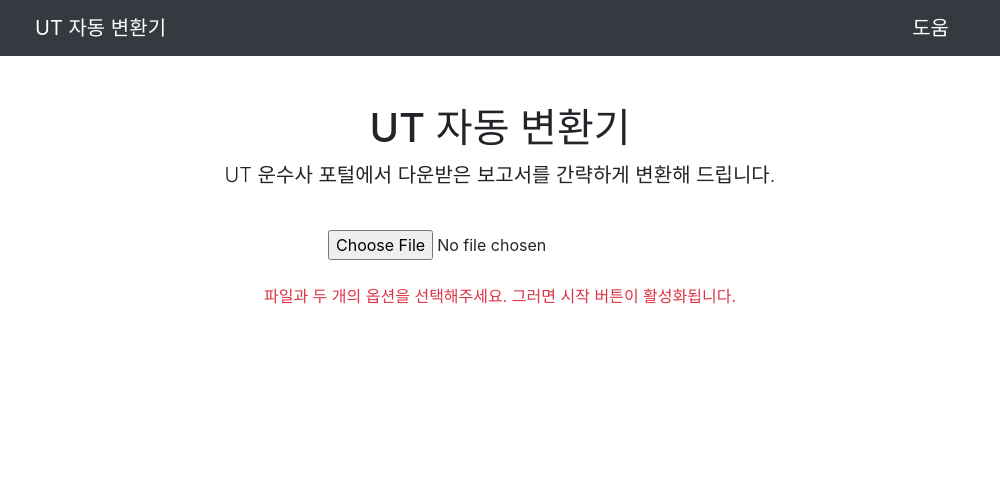
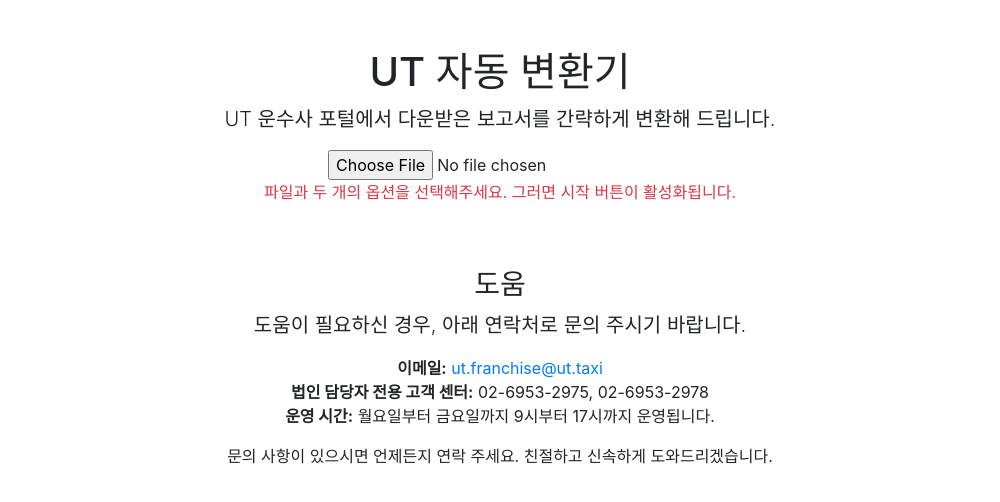
Before and after one commit to catagris/ut-converter, an Electron app: page src/index.html in a window 1000 px wide. Drawn offline with nearby package versions, Linux system fonts and the light colour scheme; no server answers.

Commit message:
Cleaned up index.html and moved help to front page

```diff
--- a/src/index.html
+++ b/src/index.html
@@ -3,7 +3,7 @@
   <head>
     <meta charset="UTF-8" />
     <meta name="viewport" content="width=device-width, initial-scale=1, shrink-to-fit=no">
-    <meta name="description" content="Covert Uber Ride logs">
+    <meta name="description" content="Covert Uber Payout Reports">
     <meta name="author" content="William Wilkins">
 
     <script src="./renderer.js"></script>
@@ -26,53 +26,43 @@
     </style>
   </head>
   <body>
-    <nav class="navbar navbar-expand-lg navbar-dark bg-dark static-top">
-      <div class="container">
-        <a class="navbar-brand" href="#" data-section="converter">UT 자동 변환기</a>
-        <a class="navbar-brand" href="#" data-section="help">도움</a>
-      </div>
-    </nav>
     <div class="container">
       <div class="converter">
         <div class="row">
           <div class="col-lg-12 text-center">
             <h1 class="mt-5">UT 자동 변환기</h1>
             <p class="lead">UT 운수사 포털에서 다운받은 보고서를 간략하게 변환해 드립니다.</p>
-            <br>
-            <!--File selection button, selected file output path to terminal-->
+            <div class="file-input">
               <input type="file" id="file" name="file" accept=".csv" onchange="selectFile()">
               <div class="progress d-none">
                 <div class="progress-bar bg-info progress-bar-striped progress-bar-animated" style="width: 0%;" id="progress-bar-part1"></div>
               </div>
-            <br>
-            <br>
-            <!--Button to Start-->
+            </div>
+            <div class="button-group">
               <button type="button" class="btn btn-primary startButton mx-auto d-none" id="startButton" onclick="start()" disabled>변환</button>
               <p id="startButtonMessage" class="text-danger">파일과 두 개의 옵션을 선택해주세요. 그러면 시작 버튼이 활성화됩니다.</p>
-            <!--Button to Download-->
               <button type="button" class="btn btn-primary restart mx-auto d-none" id="download" onclick="download()" disabled>다운로드</button>
-            <!--Button to Restart-->
               <button type="button" class="btn btn-primary restart mx-auto d-none" id="reset" onclick="reset()">재시작</button>
             </div>
           </div>
         </div>
-      <div class="help">
         <div class="row">
           <div class="col-lg-12 text-center">
-            <h1 class="mt-5">도움</h1>
-            <p>도움이 필요하신 경우, 아래 연락처로 문의 주시기 바랍니다.</p>
-            <br>
-            이메일: ut.franchise@ut.taxi
-            <br>
-            법인 담당자 전용 고객 센터: 02-6953-2975, 02-6953-2978
-            <br>
-            운영 시간: 월요일부터 금요일까지 9시부터 17시까지 운영됩니다.
-            <br>
-            문의 사항이 있으시면 언제든지 연락 주세요. 친절하고 신속하게 도와드리겠습니다.
+            <h3 class="mt-5">도움</h3>
+            <p class="lead">도움이 필요하신 경우, 아래 연락처로 문의 주시기 바랍니다.</p>
+            <ul class="list-unstyled">
+              <li><strong>이메일:</strong> <a href="mailto:ut.franchise@ut.taxi">ut.franchise@ut.taxi</a></li>
+              <li><strong>법인 담당자 전용 고객 센터:</strong> 02-6953-2975, 02-6953-2978</li>
+              <li><strong>운영 시간:</strong> 월요일부터 금요일까지 9시부터 17시까지 운영됩니다.</li>
+            </ul>
+            <p>문의 사항이 있으시면 언제든지 연락 주세요. 친절하고 신속하게 도와드리겠습니다.</p>
           </div>
         </div>
       </div>
+      <div class="help">
       </div>
+    </div>
+
   <script>
     $(document).ready(function() {
       // Show the Converter section by default
```
Lines whose indentation alone changed are shown as unchanged.
